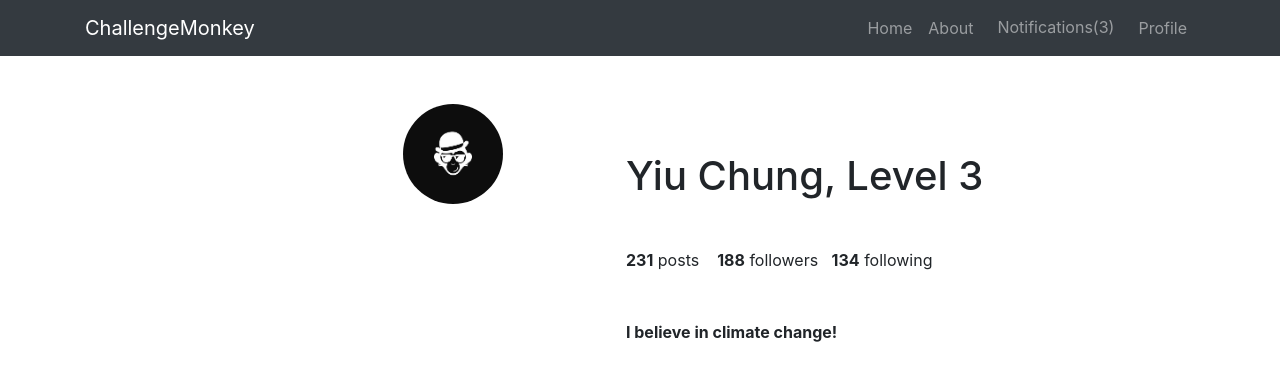
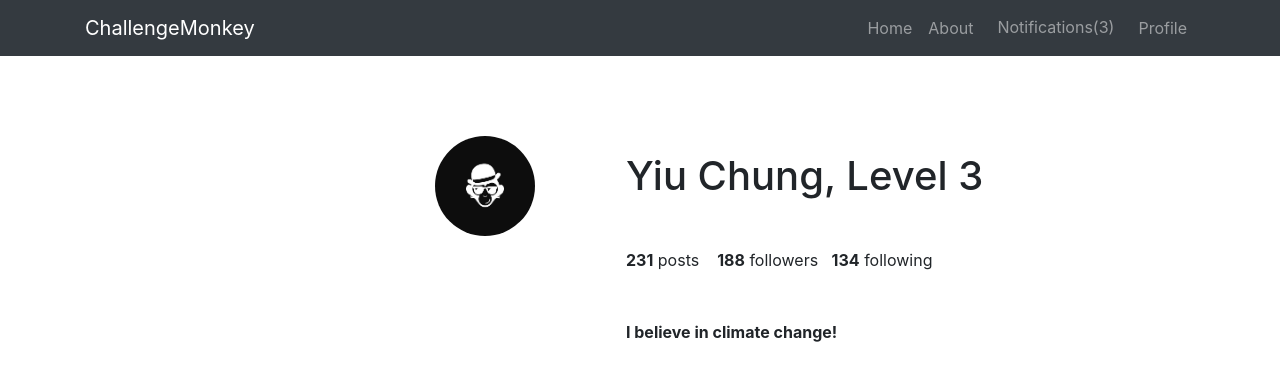
Before and after one commit to jerseycity2018/team-11, a website: page team-11_Website/pages/profile.html in a window 1280 px wide. Shown: the top 373 px of the page. Drawn offline with Linux system fonts and the light colour scheme.

Commit message:
fixed profile display bug

```diff
--- a/team-11_Website/pages/profile.html
+++ b/team-11_Website/pages/profile.html
@@ -134,7 +134,7 @@
         </div>
 
 
-       <div class="col-2  p-5">
+       <div class="col-2  p-5" style="padding:5rem!important;">
         <img style="width: 100px;border-radius: 999px;" src="../images/monkey.png">
       </div>
 
```
